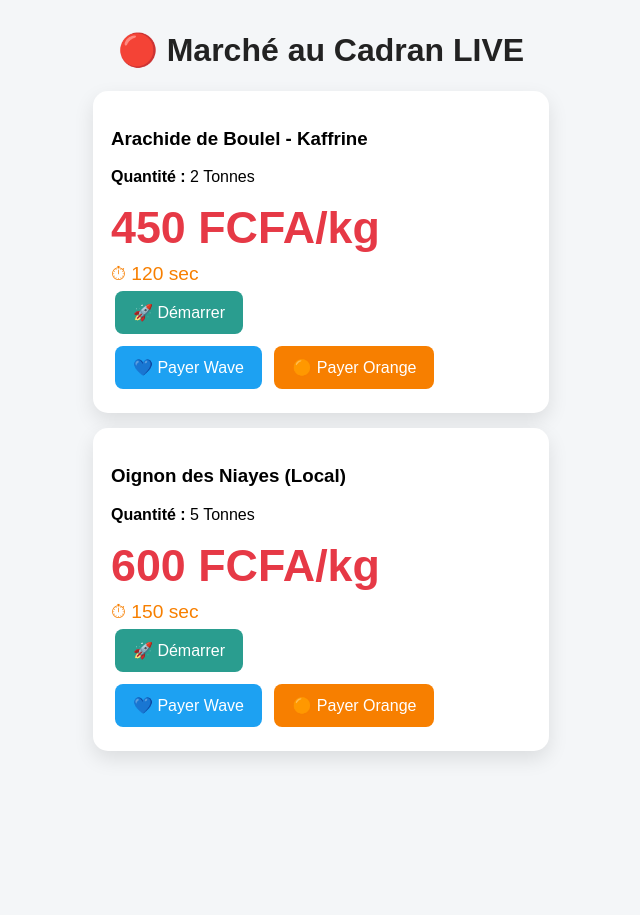
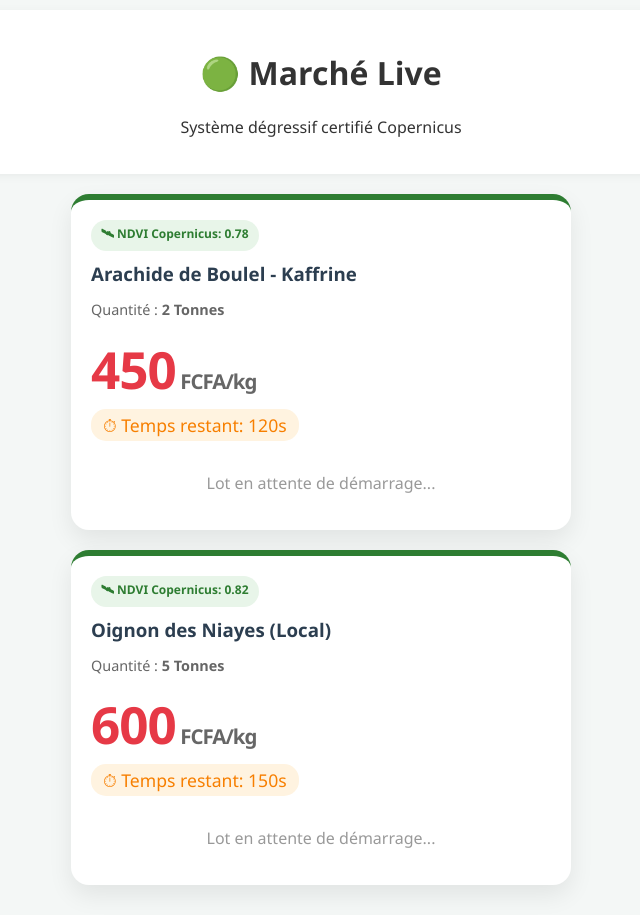
Before and after one commit to Doundou969/marche-cadran-live-, a Flask app: template templates/index.html in a window 1280 px wide. Shown: the whole page, without its empty margins (319-959 px from the left). Before the commit the page ends 759 px from the top, so only its background shows below. Run offline with Flask 3, Linux system fonts and the light colour scheme; the template is opened without the code that fills it, so the values that code supplies are empty.

Commit message:
Update index.html

```diff
--- a/templates/index.html
+++ b/templates/index.html
@@ -2,152 +2,225 @@
 <html lang="fr">
 <head>
     <meta charset="utf-8">
-<title>Marché au Cadran Live</title>
+    <title>Marché au Cadran LIVE | Agriculture 2026</title>
     <meta name="viewport" content="width=device-width, initial-scale=1.0">
+    <style>
+        :root {
+            --primary: #2e7d32;
+            --secondary: #1da1f2; /* Wave Blue */
+            --orange: #ff6600;    /* Orange Money */
+            --danger: #e63946;
+            --bg: #f4f7f6;
+        }
 
-<style>
         body {
-  font-family: Arial, sans-serif;
-  background: #f4f6f8;
+            font-family: 'Segoe UI', Roboto, Helvetica, Arial, sans-serif;
+            background: var(--bg);
             margin: 0;
             padding: 10px;
+            color: #333;
         }
 
-h1 {
+        header {
             text-align: center;
-  color: #222;
+            padding: 20px 0;
+            background: white;
+            border-radius: 0 0 20px 20px;
+            box-shadow: 0 2px 10px rgba(0,0,0,0.05);
+            margin-bottom: 20px;
         }
 
-.auction {
+        .container {
+            max-width: 500px;
+            margin: 0 auto;
+        }
+
+        .auction-card {
             background: #ffffff;
-  padding: 18px;
-  margin: 15px auto;
-  max-width: 420px;
-  border-radius: 15px;
-  box-shadow: 0 8px 20px rgba(0,0,0,0.1);
+            padding: 20px;
+            margin-bottom: 20px;
+            border-radius: 18px;
+            box-shadow: 0 10px 25px rgba(0,0,0,0.08);
+            border-top: 6px solid var(--primary);
+            position: relative;
+            overflow: hidden;
+        }
+
+        .copernicus-badge {
+            display: inline-block;
+            background: #e8f5e9;
+            color: var(--primary);
+            padding: 5px 10px;
+            border-radius: 20px;
+            font-size: 0.75em;
+            font-weight: bold;
+            margin-bottom: 10px;
         }
 
         .price {
-  font-size: 2.8em;
-  font-weight: bold;
-  color: #e63946;
-  margin: 10px 0;
+            font-size: 3.2em;
+            font-weight: 800;
+            color: var(--danger);
+            margin: 5px 0;
+            letter-spacing: -1px;
         }
 
+        .unit { font-size: 0.4em; color: #666; }
+
         .timer {
-  font-size: 1.2em;
+            font-size: 1.1em;
             color: #f77f00;
+            background: #fff3e0;
+            display: inline-block;
+            padding: 4px 12px;
+            border-radius: 15px;
+            margin-bottom: 15px;
+        }
+
+        .actions {
+            display: flex;
+            gap: 10px;
+            margin-top: 15px;
         }
 
         button {
-  padding: 12px 18px;
-  font-size: 1em;
+            flex: 1;
+            padding: 14px;
+            font-size: 0.95em;
             border: none;
-  border-radius: 8px;
-  margin: 6px 4px;
+            border-radius: 10px;
             cursor: pointer;
+            font-weight: bold;
+            transition: transform 0.1s, opacity 0.2s;
         }
 
-.start {
-  background: #2a9d8f;
-  color: white;
+        button:active { transform: scale(0.98); }
+
+        .btn-wave { background: var(--secondary); color: white; }
+        .btn-orange { background: var(--orange); color: white; }
+
+        .sold-status {
+            text-align: center;
+            padding: 15px;
+            background: #f8f9fa;
+            border-radius: 10px;
+            border: 2px dashed #ccc;
         }
 
-.wave {
-  background: #1da1f2;
-  color: white;
+        .verified {
+            color: var(--primary);
+            font-weight: bold;
+            font-size: 1.1em;
         }
 
-.orange {
-  background: #f77f00;
+        .btn-receipt {
+            background: var(--primary);
             color: white;
+            width: 100%;
+            margin-top: 10px;
         }
 
-.sold {
-  color: green;
-  font-weight: bold;
-  font-size: 1.1em;
+        .reference {
+            font-family: monospace;
+            background: #eee;
+            padding: 2px 6px;
+            border-radius: 4px;
         }
     </style>
 </head>
 
 <body>
 
-<h1>🔴 Marché au Cadran LIVE</h1>
+<header>
+    <h1>🟢 Marché Live</h1>
+    <p>Système dégressif certifié Copernicus</p>
+</header>
 
-<div id="lots">Chargement des lots...</div>
+<div class="container" id="lots-container">
+    <p style="text-align: center;">Connexion au marché en cours...</p>
+</div>
 
 <script>
-function refreshLots(){
+    function refreshLots() {
         fetch('/lots')
             .then(res => res.json())
             .then(data => {
                 let html = "";
-
                 data.forEach(lot => {
                     html += `
-        <div class="auction">
-          <h3>${lot.product}</h3>
-          <p><strong>Quantité :</strong> ${lot.quantity}</p>
+                    <div class="auction-card">
+                        <span class="copernicus-badge">🛰 NDVI Copernicus: ${lot.ndvi}</span>
+                        <h3 style="margin: 0; color: #2c3e50;">${lot.product}</h3>
+                        <p style="color: #666; font-size: 0.9em;">Quantité : <strong>${lot.quantity}</strong></p>
 
-          <div class="price">${lot.current_price} FCFA/kg</div>
-          <div class="timer">⏱ ${lot.time_left} sec</div>
+                        <div class="price">${lot.current_price}<span class="unit"> FCFA/kg</span></div>
 
-          ${
-            lot.winner
-            ? `<div class="sold">
-                 🔨 VENDU à ${lot.winner}<br>
-                 ${lot.payment ? "Réf : " + lot.payment.reference : ""}
-               </div>`
-            : `
-              <button class="start" onclick="startLot('${lot.id}')">
-                🚀 Démarrer
-              </button><br>
+                        ${!lot.winner ? `<div class="timer">⏱ Temps restant: ${lot.time_left}s</div>` : ''}
 
-              <button class="wave" onclick="buyLot('${lot.id}','wave')">
-                💙 Payer Wave
-              </button>
+                        ${lot.winner ? renderSoldState(lot) : renderActionButtons(lot)}
+                    </div>`;
+                });
+                document.getElementById("lots-container").innerHTML = html;
+            })
+            .catch(err => console.error("Erreur de synchro:", err));
+    }
 
-              <button class="orange" onclick="buyLot('${lot.id}','orange')">
-                🟠 Payer Orange
-              </button>
-            `
+    function renderActionButtons(lot) {
+        if (!lot.active) {
+            return `<p style="text-align:center; color:#999;">Lot en attente de démarrage...</p>`;
+        }
+        return `
+            <div class="actions">
+                <button class="btn-wave" onclick="buyLot('${lot.id}','wave')">💙 WAVE</button>
+                <button class="btn-orange" onclick="buyLot('${lot.id}','orange')">🟠 ORANGE</button>
+            </div>
+        `;
+    }
+
+    function renderSoldState(lot) {
+        if (lot.winner === "Lot retiré (Prix min)") {
+            return `<div class="sold-status" style="color:red">❌ Non vendu (Prix plancher atteint)</div>`;
+        }
+
+        return `
+            <div class="sold-status">
+                <span class="verified">🔨 RÉSERVÉ PAR ${lot.winner}</span><br>
+                <small>Réf: <span class="reference">${lot.payment.reference}</span></small>
+
+                ${lot.confirmed ?
+                    `<p style="color:var(--primary); margin:5px 0;">✅ PAIEMENT CONFIRMÉ</p>
+                     <button class="btn-receipt" onclick="window.open('/receipt/${lot.id}')">📄 VOIR MON REÇU</button>` :
+                    `<p style="color:#f77f00; margin:5px 0;">⏳ Validation admin en cours...</p>`
                 }
             </div>
         `;
-      });
+    }
 
-      document.getElementById("lots").innerHTML = html;
+    function buyLot(id, method) {
+        fetch('/buy/' + id, {
+            method: 'POST',
+            headers: { 'Content-Type': 'application/json' },
+            body: JSON.stringify({ buyer: 'Acheteur Mobile', method: method })
+        })
+        .then(res => res.json())
+        .then(data => {
+            if(data.error) {
+                alert(data.error);
+            } else {
+                alert(
+                    "🛒 TRANSACTION INITIALISÉE\n\n" +
+                    "Méthode : " + data.method.toUpperCase() + "\n" +
+                    "Montant : " + data.amount + " FCFA/kg\n" +
+                    "Référence : " + data.reference + "\n\n" +
+                    "Effectuez le transfert puis attendez la validation."
+                );
+            }
         });
     }
 
+    // Mise à jour toutes les secondes pour le cadran
     setInterval(refreshLots, 1000);
     refreshLots();
-
-function startLot(id){
-  fetch('/start/' + id, { method: 'POST' });
-}
-
-function buyLot(id, method){
-  fetch('/buy/' + id, {
-    method: 'POST',
-    headers: { 'Content-Type': 'application/json' },
-    body: JSON.stringify({
-      buyer: 'Acheteur Live',
-      method: method
-    })
-  })
-  .then(res => res.json())
-  .then(data => {
-    alert(
-      "💳 PAIEMENT À EFFECTUER\n\n" +
-      "Méthode : " + data.method.toUpperCase() + "\n" +
-      "Montant : " + data.amount + " FCFA/kg\n" +
-      "Référence : " + data.reference + "\n\n" +
-      "Effectuez le paiement et envoyez la référence."
-    );
-  });
-}
 </script>
 
 </body>
```
Lines whose indentation alone changed are shown as unchanged.
